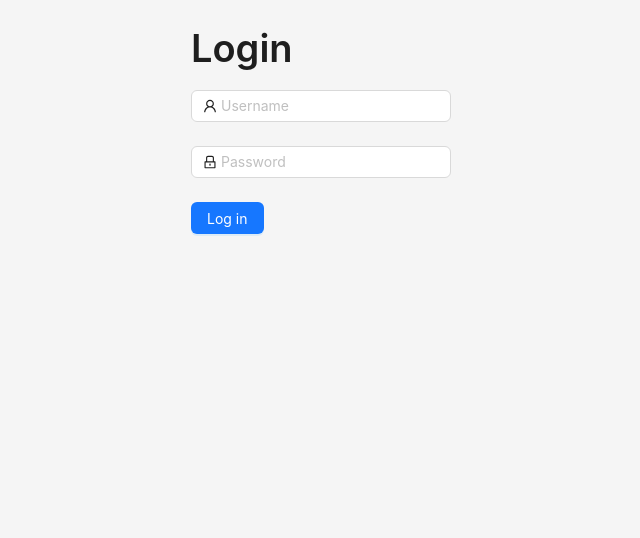
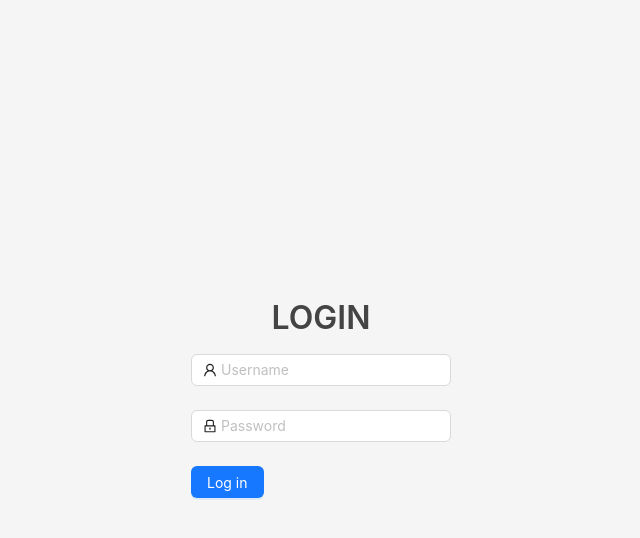
Before and after one commit to ddanushka/employee, a React (Create React App) app: page /login in a window 1280 px wide. Shown: the top 538 px of the page, without its empty margins (319-959 px from the left). Built offline with nearby package versions, Linux system fonts and the light colour scheme.

Commit message:
charts updated

```diff
--- a/src/components/EmployeeList.tsx
+++ b/src/components/EmployeeList.tsx
@@ -28,7 +28,6 @@ const EmployeeList: React.FC = () => {
   const handleSubmit = async () => {
     form.validateFields()
       .then(values => {
-        debugger
         const jdate = moment(values.joinedDate).format("YYYY MM DD")
         if (formType === "add") {
           Employees.addEmployee({ ...values, joinedDate: jdate, id: uuid() });
--- a/src/pages/Chart.tsx
+++ b/src/pages/Chart.tsx
@@ -42,7 +42,7 @@ const Chart: React.FC = () => {
     responsive: true,
     plugins: {
       legend: {
-        position: 'top' as const,
+        position: 'bottom' as const,
       },
       title: {
         display: true,
@@ -51,8 +51,16 @@ const Chart: React.FC = () => {
     },
   };
 
+  const pastYears = (back: number) => {
+    const year = new Date().getFullYear();
+    return Array.from({length: back}, (v, i) => year - back + i + 1);
+  }
+
   const createChartData = (employees: Employee[]) => {
     const years: { [key: string]: number } = {};
+    pastYears(10).forEach((y)=>{
+      years[y] = 0;
+    })
     employees.forEach((employee: Employee) => {
       const year = moment(employee.joinedDate).year();
       if (!years[year]) {
--- a/src/styles.scss
+++ b/src/styles.scss
@@ -9,6 +9,13 @@
 
 .login-page__content {
   justify-content: center;
+  height: 100vh;
+  h1 {
+    text-transform: uppercase;
+    font-size: 2rem;
+    text-align: center;
+    color: #444;
+  }
 }
 
 .employee-list {
```
